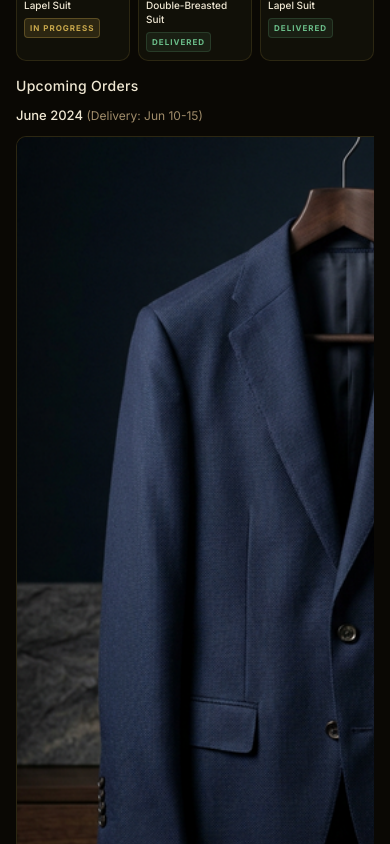
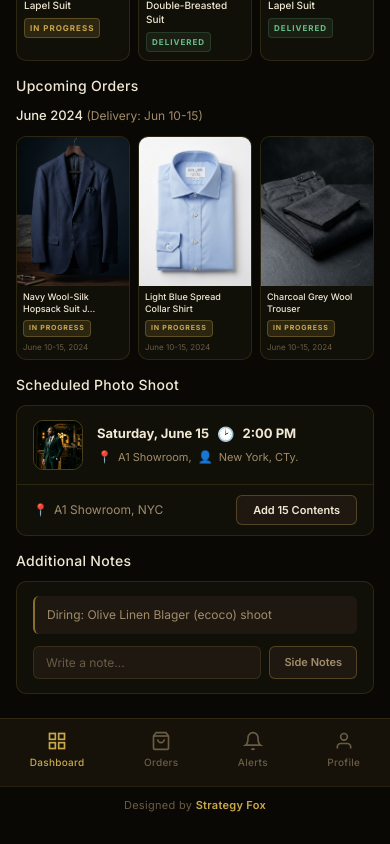
Before and after one commit to pradeepstrategyfox/asdashboard, a React (Vite) app: page / in a window 390 px wide. Shown: the part 780-1624 px from the top of the page. Built offline with nearby package versions, Linux system fonts and the light colour scheme.

Commit message:
fix: upcoming orders 3-col grid on mobile, no horizontal scroll

```diff
--- a/src/App.css
+++ b/src/App.css
@@ -1350,18 +1350,34 @@ body {
     padding: 3px 5px;
   }
 
-  /* Upcoming orders: horizontal scroll */
+  /* Upcoming orders: 3-col grid, no horizontal scroll */
   .upcoming-grid {
-    display: flex;
-    overflow-x: auto;
-    -webkit-overflow-scrolling: touch;
+    display: grid;
+    grid-template-columns: repeat(3, 1fr);
     gap: 8px;
-    padding-bottom: 4px;
+    overflow-x: visible;
   }
 
   .upcoming-card {
-    min-width: 130px;
-    flex-shrink: 0;
+    min-width: unset;
+    width: 100%;
+    flex-shrink: unset;
+  }
+
+  .upcoming-card-name {
+    font-size: 9px;
+    padding: 5px 6px 2px;
+  }
+
+  .upcoming-status {
+    font-size: 7px;
+    padding: 2px 5px;
+    margin: 2px 6px;
+  }
+
+  .upcoming-date {
+    font-size: 8px;
+    padding: 2px 6px 6px;
   }
 
   /* Bottom row: stacked single column */
```
